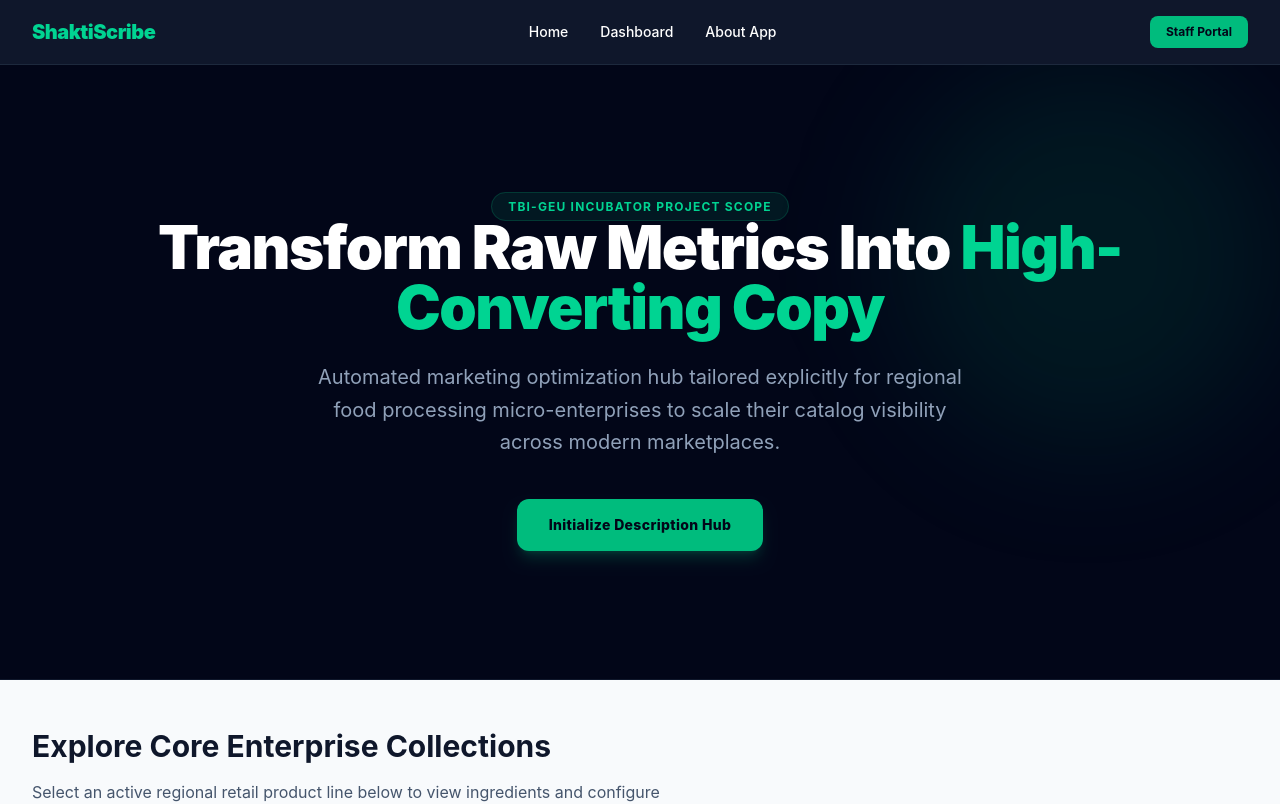
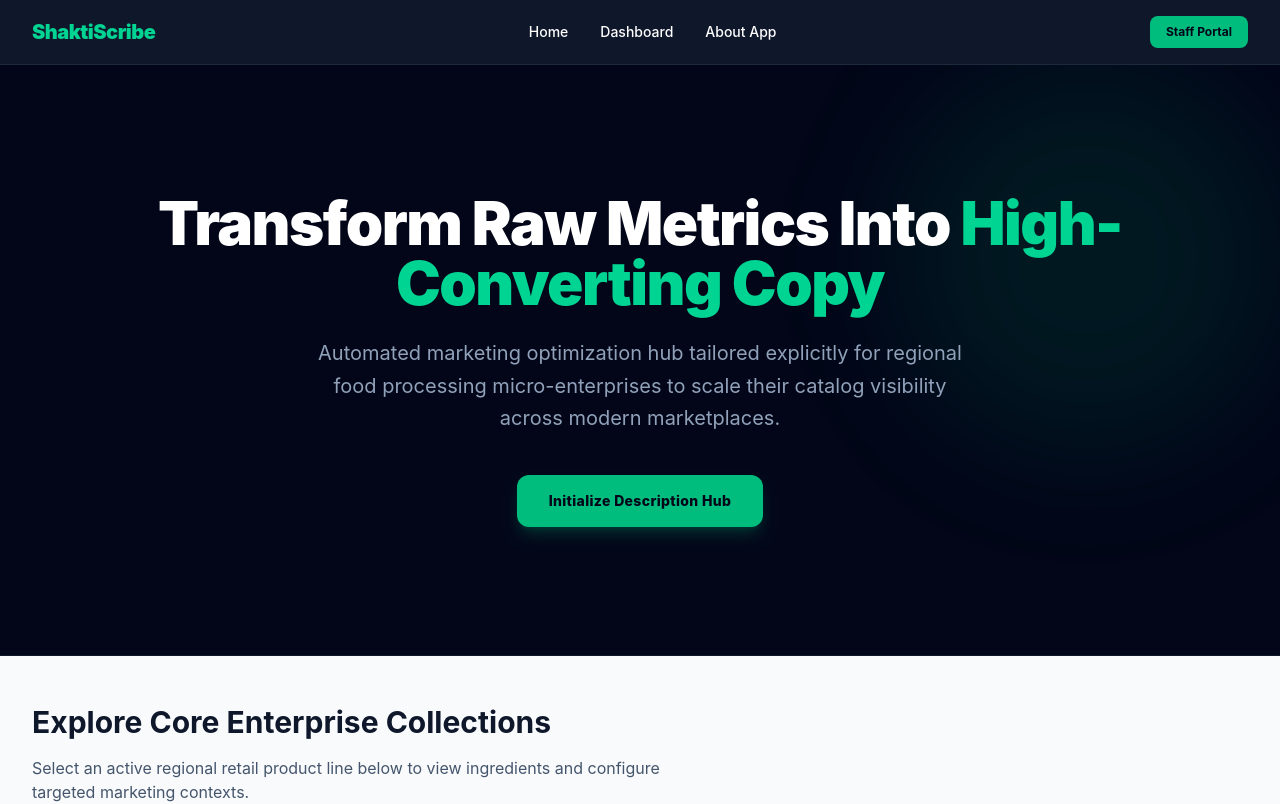
Before and after one commit to s-ath-vika/ShaktiScribe-Smart-Descriptor-and-Variation-Engine, a React app in the folder frontend/: page / in a window 1280 px wide. Shown: the top 804 px of the page. Built offline with nearby package versions, Linux system fonts and the light colour scheme; the HTML template or start-up script is replaced by a standard one.

Commit message:
refactor: streamline Hero content by removing redundant incubator tags

```diff
--- a/frontend/src/components/Hero.jsx
+++ b/frontend/src/components/Hero.jsx
@@ -3,13 +3,9 @@ import { Link } from 'react-router-dom';
 export default function Hero() {
   return (
     <header className="relative bg-slate-950 overflow-hidden py-20 md:py-32 border-b border-slate-900">
-      {/* Decorative localized accent vector blur elements background */}
       <div className="absolute top-0 right-0 w-96 h-96 bg-emerald-500/10 rounded-full filter blur-3xl pointer-events-none"></div>
 
       <div className="relative max-w-5xl mx-auto px-4 text-center space-y-6">
-        <span className="text-xs font-bold uppercase tracking-widest text-emerald-400 bg-emerald-500/10 px-4 py-1.5 rounded-full border border-emerald-500/20">
-          TBI-GEU Incubator Project Scope
-        </span>
         <h1 className="text-4xl md:text-6xl font-black text-white tracking-tight leading-none">
           Transform Raw Metrics Into <span className="text-emerald-400">High-Converting Copy</span>
         </h1>
```
